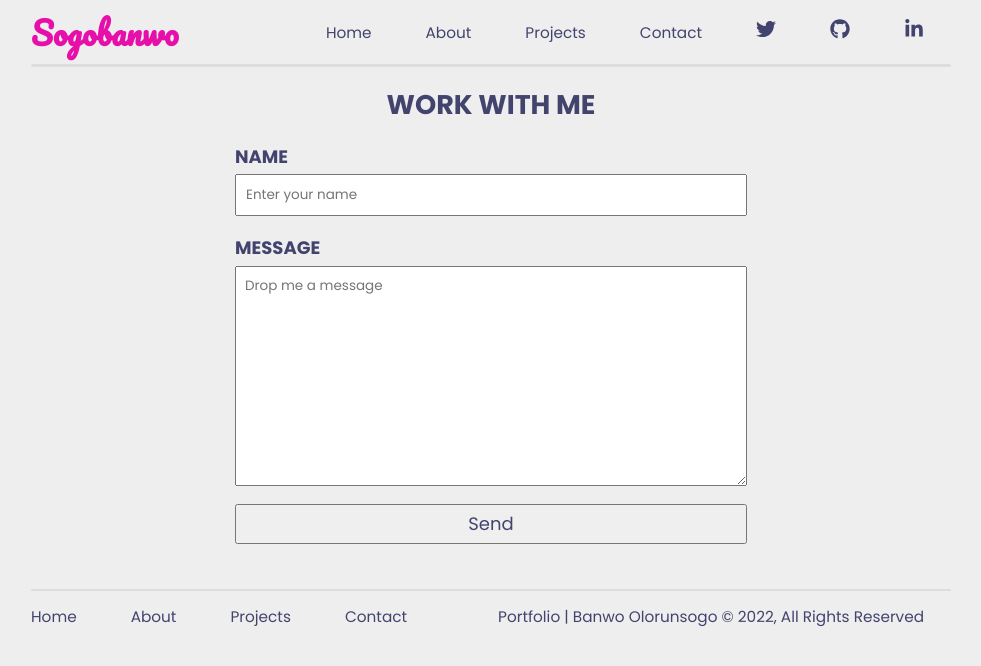
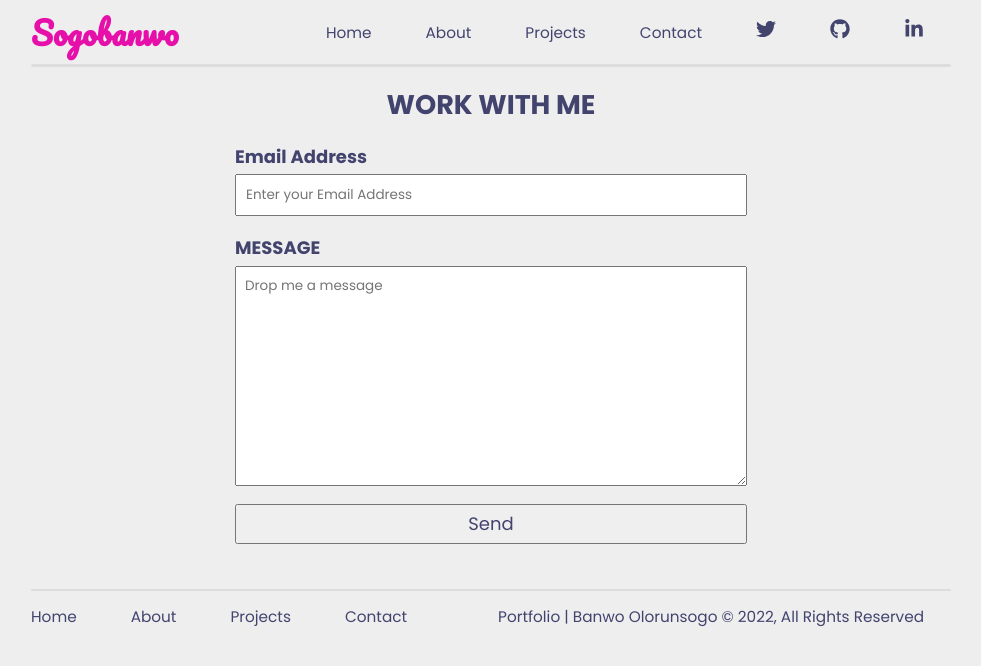
Before and after one commit to sogobanwo/OlorunsogoPortfolio, a React (Create React App) app: page /Contact in a window 1280 px wide. Shown: the top 666 px of the page, without its empty margins (149-1130 px from the left). Built offline with nearby package versions, Linux system fonts and the light colour scheme.

Commit message:
Form Submission functionality Added

```diff
--- a/package.json
+++ b/package.json
@@ -3,6 +3,7 @@
   "version": "0.1.0",
   "private": true,
   "dependencies": {
+    "@formspree/react": "^2.4.1",
     "@testing-library/jest-dom": "^5.16.5",
     "@testing-library/react": "^13.4.0",
     "@testing-library/user-event": "^13.5.0",
--- a/src/Pages/ContactPage.jsx
+++ b/src/Pages/ContactPage.jsx
@@ -1,32 +1,49 @@
 import React from "react";
 import Footer from "../Components/Footer";
 import { Header } from "../Components/Header";
-import "../StyleSheets/ContactPageContent.css"
-import "../StyleSheets/mobile.css"
+import "../StyleSheets/ContactPageContent.css";
+import "../StyleSheets/mobile.css";
+import { useForm, ValidationError } from "@formspree/react";
 
 export const ContactPageContent = () => {
+  const [state, handleSubmit] = useForm("mbjerzrl");
+  if (state.succeeded) {
+    return <p>Thanks Messaging, We will reply shortly</p>;
+  }
   return (
     <section className="work-with-me" id="contact">
       <div className="work-with-me-header">
         <h2>WORK WITH ME</h2>
       </div>
-      <div className="input-section">
-        <label htmlFor="Name">NAME</label>
-        <input className="box" type="text" placeholder="Enter your name" />
+      <form className="input-section" onSubmit={handleSubmit}>
+        <label htmlFor="Name">Email Address</label>
+        <input
+          className="box"
+          type="email"
+          placeholder="Enter your Email Address"
+          id="email"
+          name="email"
+        />
+        <ValidationError prefix="Email" field="email" errors={state.errors} />
         <label htmlFor="message">MESSAGE</label>
         <textarea
-          name="textarea"
+          name="message"
           className="box"
           placeholder="Drop me a message"
-          id="textarea"
+          id="message"
           cols={30}
           rows={10}
           defaultValue={""}
         />
-        <div className="submit">
-          <button>Send</button>
+        <ValidationError
+        prefix="Message"
+        field="message"
+        errors={state.errors}
+      />
+        <div className="submit" >
+          <button type="submit" disabled={state.submitting}>Send</button>
         </div>
-      </div>
+      </form>
     </section>
   );
 };
```
Also changed, not shown: 1 other file (tests, documents, lock files or other folders).
